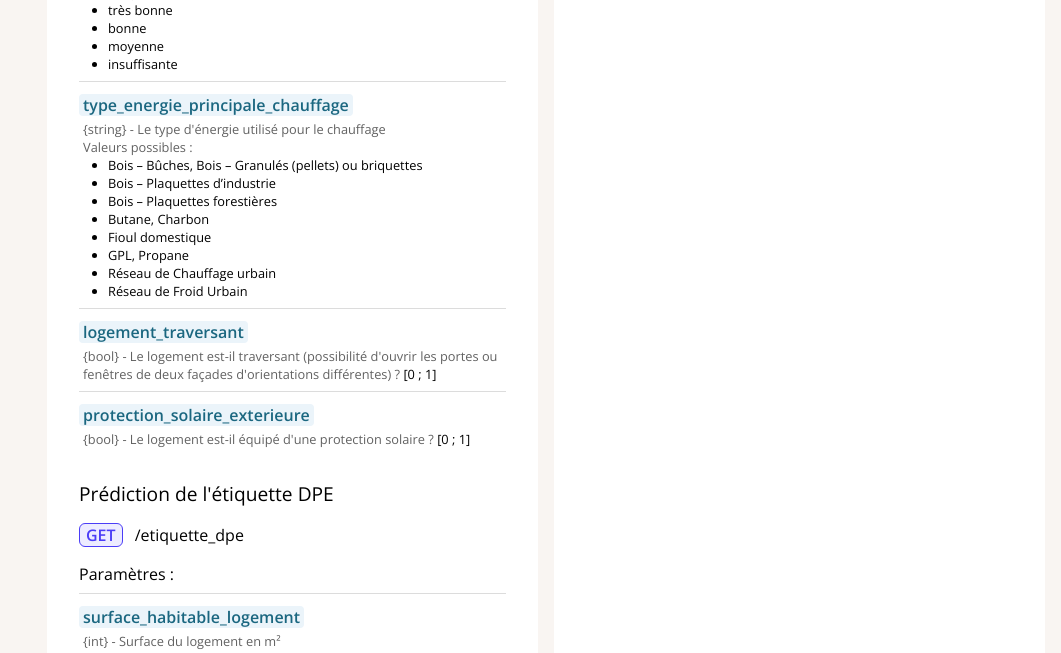
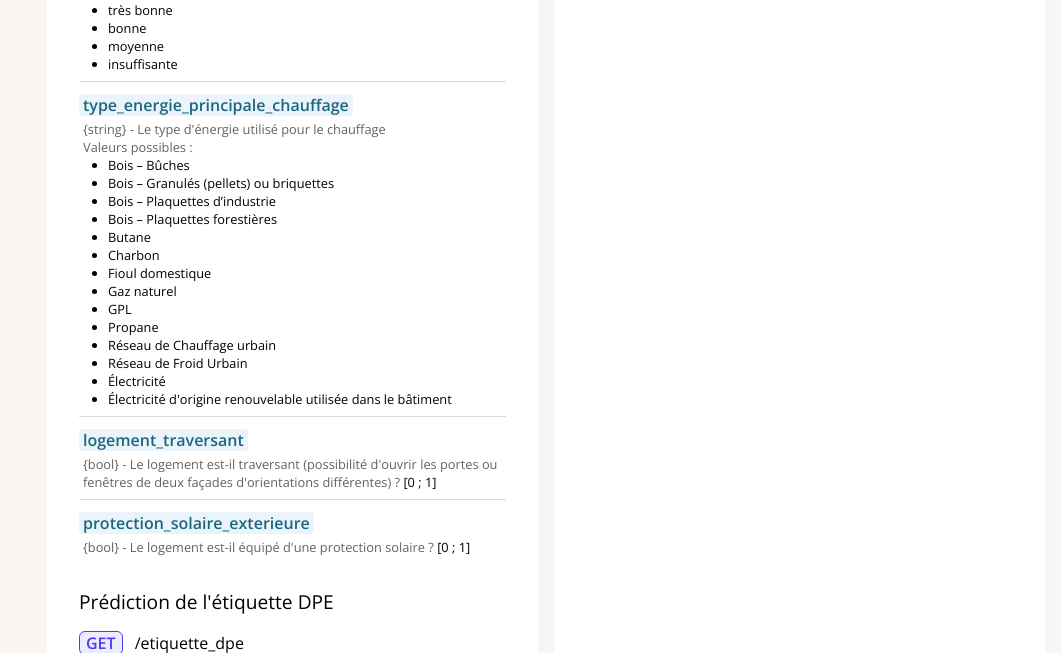
Before and after one commit to marinoo3/m2_enedis, a Flask app: template web/application/templates/api-documentation.html in a window 1280 px wide. Shown: the part 1169-1822 px from the top of the page, without its empty margins (219-1280 px from the left). Run offline with Flask 3, Linux system fonts and the light colour scheme; the template is opened without the code that fills it, so the values that code supplies are empty; parts of the project's set-up code (start-up, migrations or seed data) failed here and were passed over.

Commit message:
Fixed `type_energie_principale_chauffage` options list

```diff
--- a/web/application/templates/api-documentation.html
+++ b/web/application/templates/api-documentation.html
@@ -96,14 +96,20 @@
                                     <label>{string} - Le type d'énergie utilisé pour le chauffage
                                         <br>Valeurs possibles :
                                         <ul class="value-list">
-                                            <li>Bois – Bûches, Bois – Granulés (pellets) ou briquettes</li>
+                                            <li>Bois – Bûches</li>
+                                            <li>Bois – Granulés (pellets) ou briquettes</li>
                                             <li>Bois – Plaquettes d’industrie</li>
                                             <li>Bois – Plaquettes forestières</li>
-                                            <li>Butane, Charbon</li>
+                                            <li>Butane</li>
+                                            <li>Charbon</li>
                                             <li>Fioul domestique</li>
-                                            <li>GPL, Propane</li>
+                                            <li>Gaz naturel</li>
+                                            <li>GPL</li>
+                                            <li>Propane</li>
                                             <li>Réseau de Chauffage urbain</li>
                                             <li>Réseau de Froid Urbain</li>
+                                            <li>Électricité</li>
+                                            <li>Électricité d'origine renouvelable utilisée dans le bâtiment</li>
                                         </ul>
                                     </label>
                                 </li>
@@ -185,14 +191,20 @@
                                     <label>{string} - Le type d'énergie utilisé pour le chauffage
                                         <br>Valeurs possibles :
                                         <ul class="value-list">
-                                            <li>Bois – Bûches, Bois – Granulés (pellets) ou briquettes</li>
+                                            <li>Bois – Bûches</li>
+                                            <li>Bois – Granulés (pellets) ou briquettes</li>
                                             <li>Bois – Plaquettes d’industrie</li>
                                             <li>Bois – Plaquettes forestières</li>
-                                            <li>Butane, Charbon</li>
+                                            <li>Butane</li>
+                                            <li>Charbon</li>
                                             <li>Fioul domestique</li>
-                                            <li>GPL, Propane</li>
+                                            <li>Gaz naturel</li>
+                                            <li>GPL</li>
+                                            <li>Propane</li>
                                             <li>Réseau de Chauffage urbain</li>
                                             <li>Réseau de Froid Urbain</li>
+                                            <li>Électricité</li>
+                                            <li>Électricité d'origine renouvelable utilisée dans le bâtiment</li>
                                         </ul>
                                     </label>
                                 </li>
@@ -359,10 +371,13 @@ response <- GET(
                                     <option value="Butane">Butane</option>
                                     <option value="Charbon">Charbon</option>
                                     <option value="Fioul domestique">Fioul domestique</option>
+                                    <option value="Gaz naturel">Gaz naturel</option>
                                     <option value="GPL">GPL</option>
                                     <option value="Propane">Propane</option>
                                     <option value="Réseau de Chauffage urbain">Réseau de Chauffage urbain</option>
                                     <option value="Réseau de Froid Urbain">Réseau de Froid Urbain</option>
+                                    <option value="Électricité">Électricité</option>
+                                    <option value="Électricité">Électricité d'origine renouvelable utilisée dans le bâtiment</option>
                                 </select>
                             </div>
                             <div class="input-group">
@@ -436,10 +451,13 @@ response <- GET(
                                     <option value="Butane">Butane</option>
                                     <option value="Charbon">Charbon</option>
                                     <option value="Fioul domestique">Fioul domestique</option>
+                                    <option value="Gaz naturel">Gaz naturel</option>
                                     <option value="GPL">GPL</option>
                                     <option value="Propane">Propane</option>
                                     <option value="Réseau de Chauffage urbain">Réseau de Chauffage urbain</option>
                                     <option value="Réseau de Froid Urbain">Réseau de Froid Urbain</option>
+                                    <option value="Électricité">Électricité</option>
+                                    <option value="Électricité">Électricité d'origine renouvelable utilisée dans le bâtiment</option>
                                 </select>
                             </div>
                             <div class="input-group">
--- a/web/application/templates/predict.html
+++ b/web/application/templates/predict.html
@@ -63,10 +63,13 @@
                                     <option value="Butane">Butane</option>
                                     <option value="Charbon">Charbon</option>
                                     <option value="Fioul domestique">Fioul domestique</option>
+                                    <option value="Gaz naturel">Gaz naturel</option>
                                     <option value="GPL">GPL</option>
                                     <option value="Propane">Propane</option>
                                     <option value="Réseau de Chauffage urbain">Réseau de Chauffage urbain</option>
                                     <option value="Réseau de Froid Urbain">Réseau de Froid Urbain</option>
+                                    <option value="Électricité">Électricité</option>
+                                    <option value="Électricité">Électricité d'origine renouvelable utilisée dans le bâtiment</option>
                                 </select>
                             </div>
                             <div class="form-input">
```
